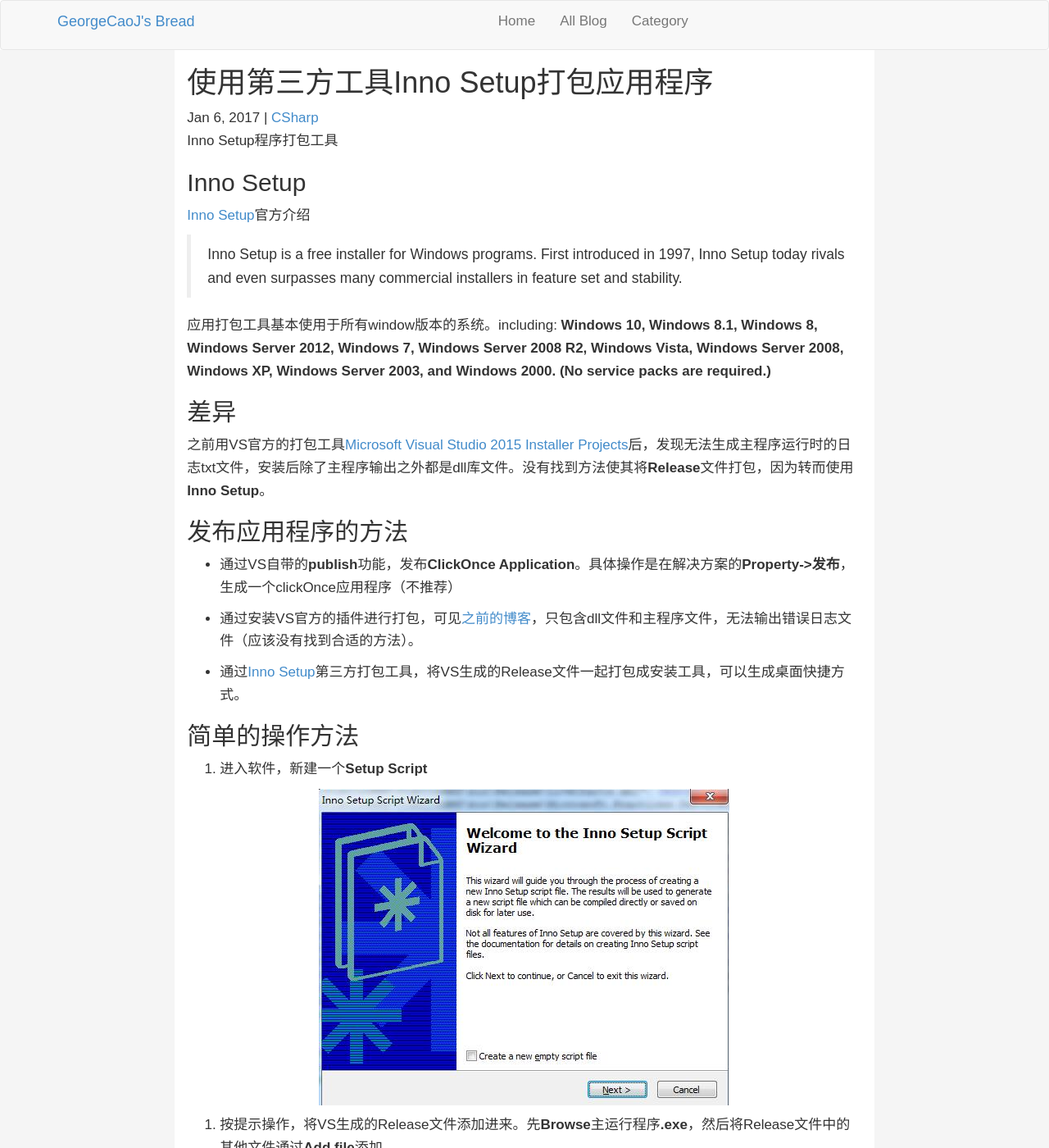
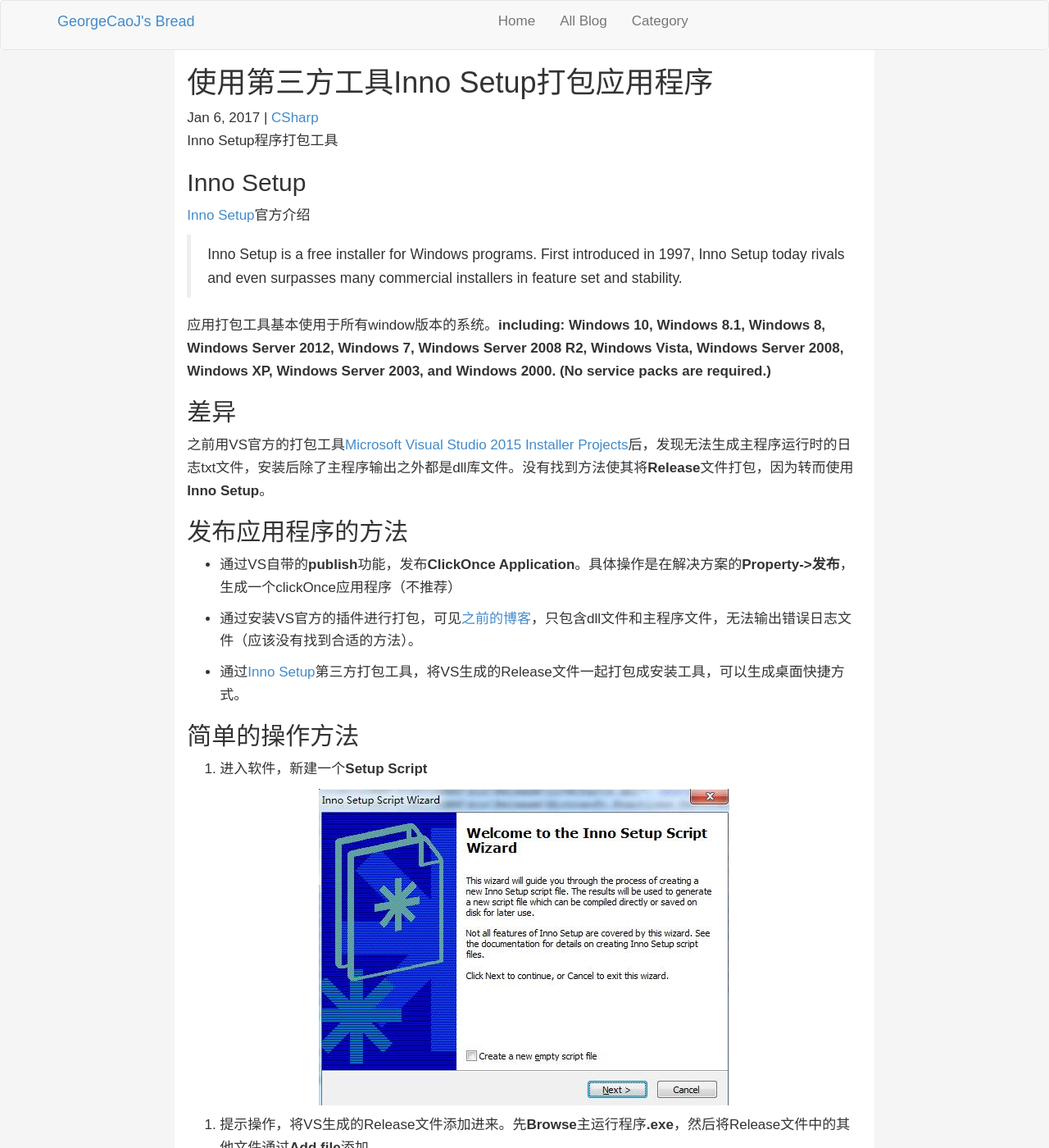
Before and after one commit to GeorgeCaoJ/blog, a Jekyll site: the page built from _posts/CSharp/2017-01-06-Inno-Setup-Package-App.md, in a window 1280 px wide and 1400 px high. Shown: the whole window at 82% size. Built offline with Jekyll 4.4.1, drawn with Linux system fonts in a browser that asks for light colours.

Commit message:
update a blog for Inno Setup

```diff
--- a/_posts/CSharp/2017-01-06-Inno-Setup-Package-App.md
+++ b/_posts/CSharp/2017-01-06-Inno-Setup-Package-App.md
@@ -11,7 +11,7 @@
 
 > Inno Setup is a free installer for Windows programs. First introduced in 1997, Inno Setup today rivals and even surpasses many commercial installers in feature set and stability.
 
-应用打包工具基本使用于所有window版本的系统。including: **Windows 10, Windows 8.1, Windows 8, Windows Server 2012, Windows 7, Windows Server 2008 R2, Windows Vista, Windows Server 2008, Windows XP, Windows Server 2003, and Windows 2000. (No service packs are required.)**
+应用打包工具基本使用于所有window版本的系统。**including: Windows 10, Windows 8.1, Windows 8, Windows Server 2012, Windows 7, Windows Server 2008 R2, Windows Vista, Windows Server 2008, Windows XP, Windows Server 2003, and Windows 2000. (No service packs are required.)**
 
 ## 差异
 
@@ -31,7 +31,7 @@
 
 ![Inno 1]({{site.baseurl}}/img/CSharp/Inno1.jpg)
 
-2. 按提示操作，将VS生成的Release文件添加进来。先**Browse**主运行程序**.exe**，然后将Release文件中的其他文件通过**Add file**添加。
+2. 提示操作，将VS生成的Release文件添加进来。先**Browse**主运行程序**.exe**，然后将Release文件中的其他文件通过**Add file**添加。
 
 ![Inno 2]({{site.baseurl}}/img/CSharp/Inno2.jpg)
 
@@ -40,5 +40,6 @@
 ## 应用程序的桌面快捷方式Icon
 
 应用程序的桌面快捷方式会继用原输出程序的图标，所以只需要在VS生成之前，将程序的ICON设置为需要的图标。
-对于**WinForm**的程序，只需要在主窗体的属性中找到**Icon**，然后设置图标即可。
-对于**WPF**程序，可以在解决方案的**Property->应用程序->图标和清单**中设置即可。
+* 对于**WinForm**的程序，只需要在主窗体的属性中找到**Icon**，然后设置图标即可。
+
+* 对于**WPF**程序，可以在解决方案的**Property->应用程序->图标和清单**中设置即可。
```
